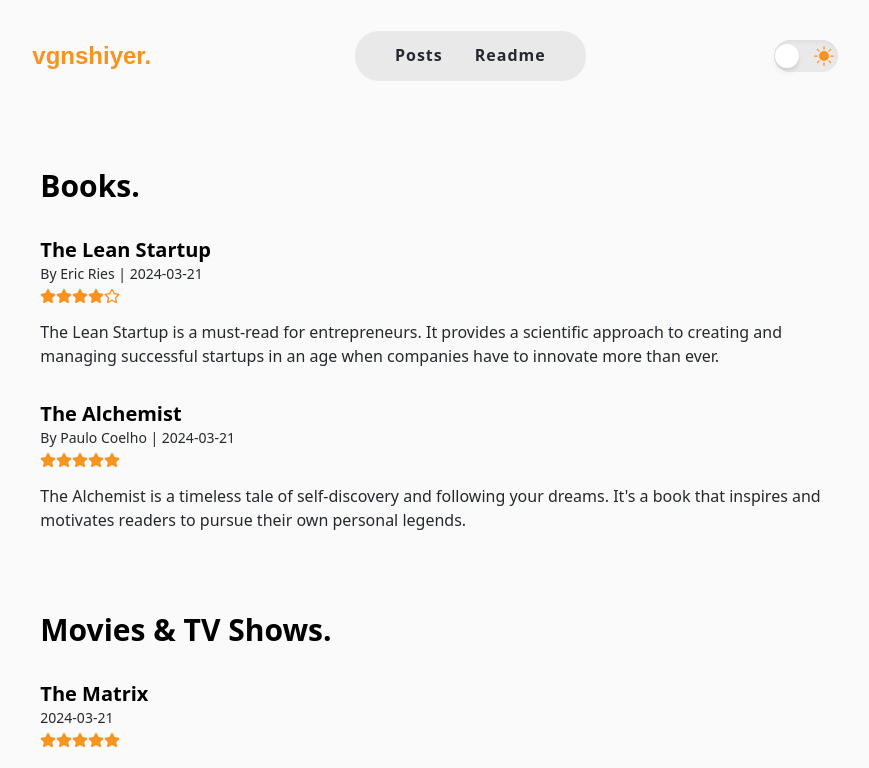
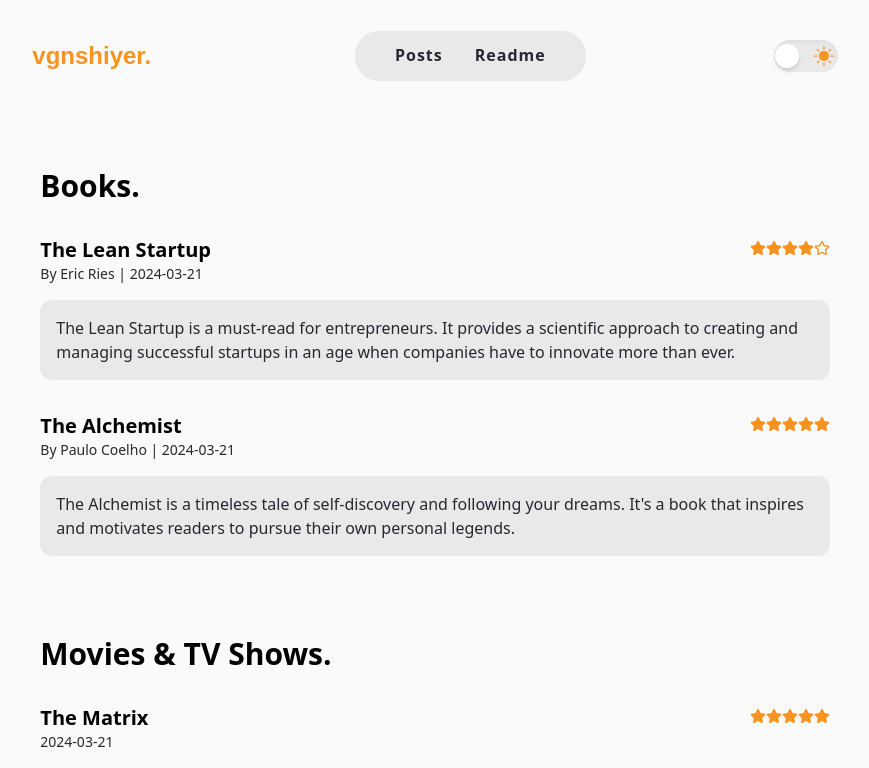
Before and after one commit to vgnshiyer/vgnshiyer.github.io, a Next.js app: page /reviews in a window 1280 px wide. Shown: the top 768 px of the page, without its empty margins (205-1074 px from the left). Built offline with nearby package versions, Linux system fonts and the light colour scheme.

Commit message:
chore: restyled reviews page

```diff
--- a/components/Review.tsx
+++ b/components/Review.tsx
@@ -15,10 +15,13 @@
 
   return (
     <div>
-      <h1 className="text-xl font-bold text-black dark:text-white mt-4">{bookTitle}</h1>
+      <div className="flex justify-between mt-4">
+        <h1 className="text-xl font-bold text-black dark:text-white">{bookTitle}</h1>
+        <div className="flex mt-1">{stars}</div>
+      </div>
       <p className="text-sm text-tertiary-light dark:text-tertiary-dark">{lineTwo}</p>
-      <div className="flex mt-1">{stars}</div>
-      <p className="text-tertiary-light dark:text-tertiary-dark mt-4">{review.review}</p>
+
+      <p className="bg-semi-light dark:bg-semi-dark rounded-xl p-4 text-tertiary-light dark:text-tertiary-dark mt-4">{review.review}</p>
     </div>
   )
 }
```
